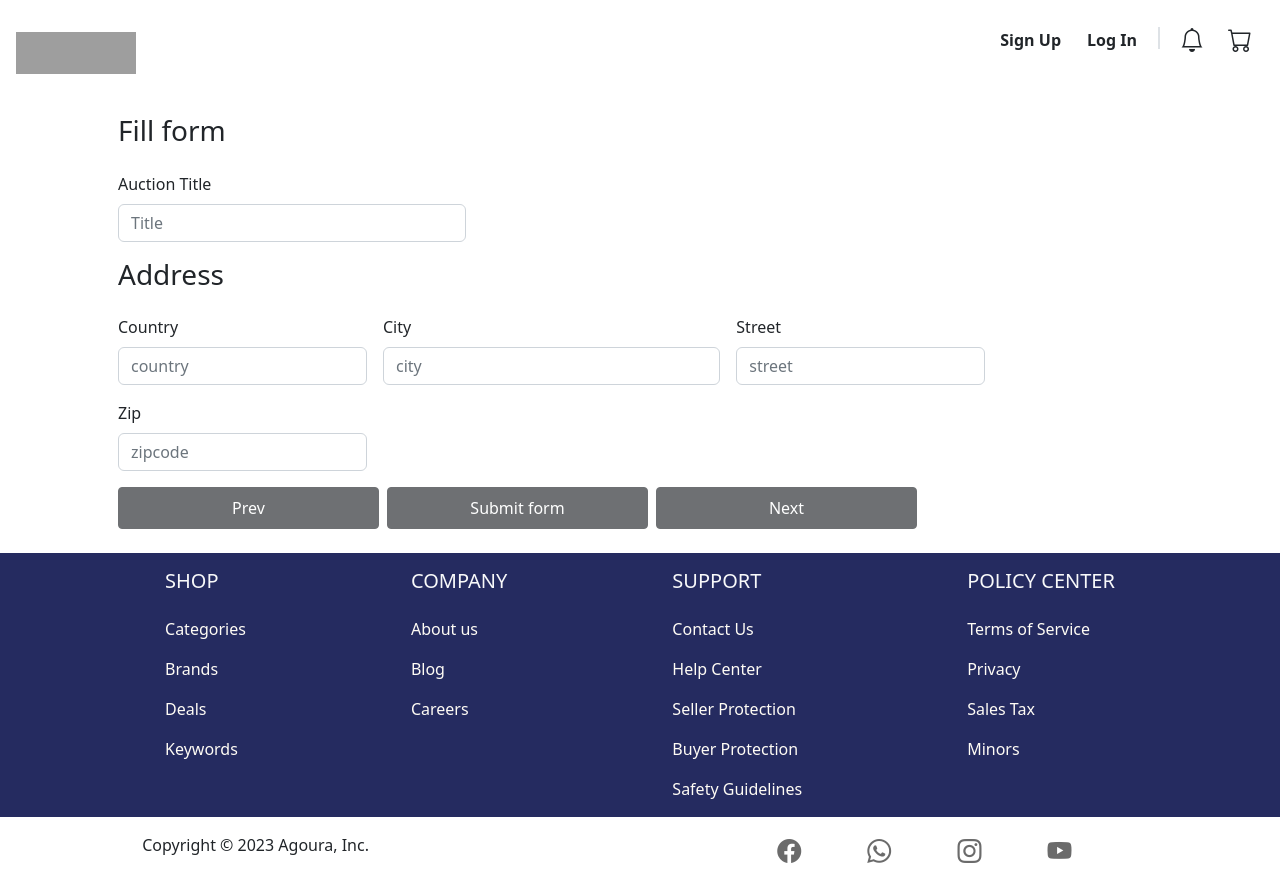
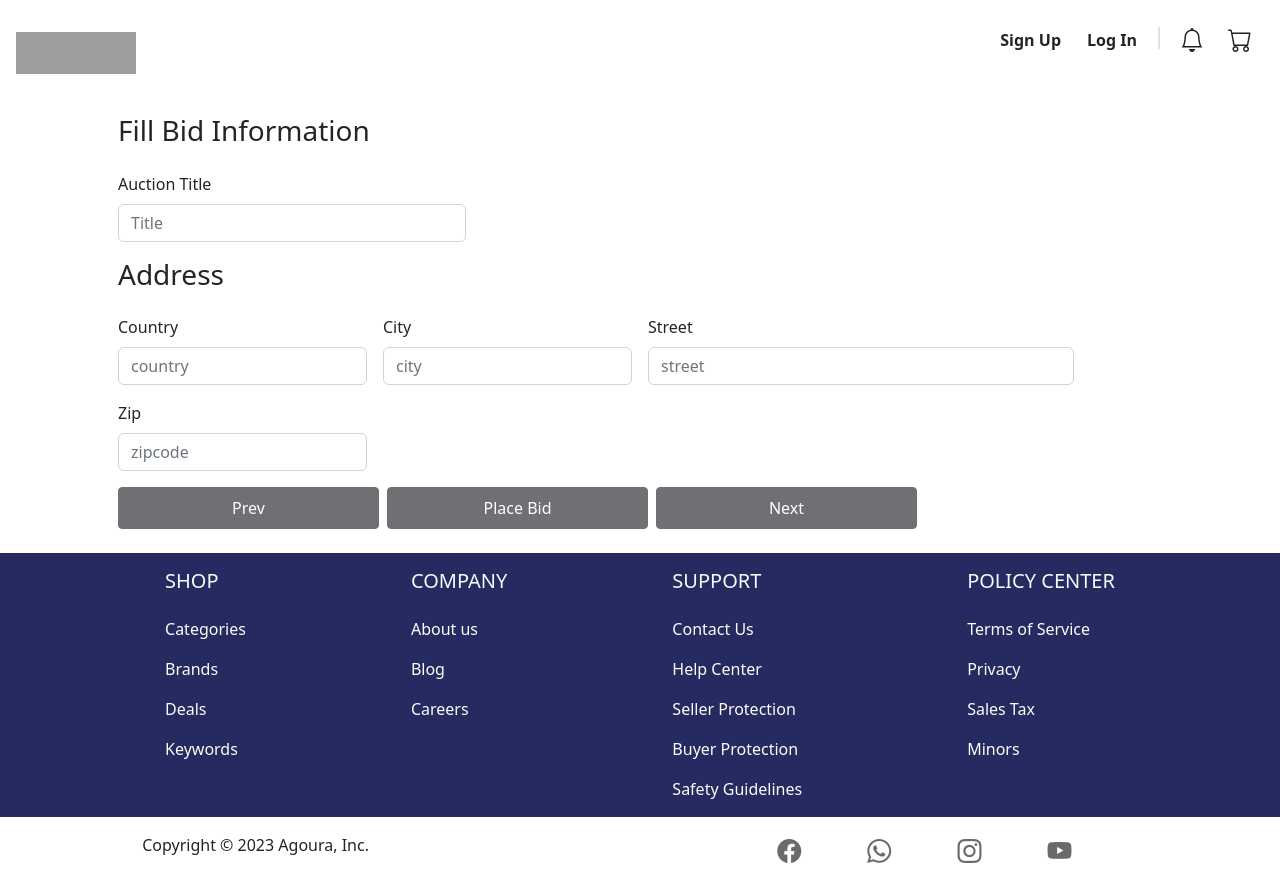
Before and after one commit to Mohamedyousef44/Agoura-Angular, an Angular app: page /place/create in a window 1280 px wide. Built offline with nearby package versions, Linux system fonts and the light colour scheme; grey boxes are pictures that could not be loaded.

Commit message:
finish create product validation

```diff
--- a/src/app/Components/create-product-form/create-product-form.component.html
+++ b/src/app/Components/create-product-form/create-product-form.component.html
@@ -1,6 +1,6 @@
 <div class="container px-5 my-4">
   <form class="row g-3" [formGroup]="validationForm" (ngSubmit)="send()">
-    <h3>Fill form</h3>
+    <h3>Fill Bid Information</h3>
 
     <ng-container *ngIf="step==1">
     <div class="col-md-12">
@@ -22,14 +22,14 @@
           Please provide a valid Country.
         </div>
       </div>
-      <div class="col-md-4">
+      <div class="col-md-3">
         <label for="validationServer03" class="form-label">City</label>
         <input type="text" formControlName="city" name="city" placeholder="city" class="form-control is-invalid"[ngClass]="{'is-valid':city!.dirty && city!.valid,'is-invalid':city!.dirty && !city!.valid}" id="validationServer03" aria-describedby="validationServer03Feedback" required>
         <div id="validationServer03Feedback" class="invalid-feedback" *ngIf="city!.dirty && !city!.valid">
           Please provide a valid city.
         </div>
       </div>
-      <div class="col-md-3">
+      <div class="col-md-5">
         <label for="validationServer04" class="form-label">Street</label>
         <input class="form-control is-invalid" formControlName="street" name="street" [ngClass]="{'is-valid':street!.dirty && street!.valid,'is-invalid':street!.dirty && !street!.valid}" placeholder="street" id="validationServer04" aria-describedby="validationServer04Feedback" required>
         <div id="validationServer04Feedback" class="invalid-feedback" *ngIf="street!.dirty && !street!.valid">
@@ -127,7 +127,7 @@
 
     <div class="col-12">
       <button class="btn btn-dark rounded-1 py-2 col-md-3 me-2" (click)="prev()" [disabled]="step==1">Prev</button>
-      <button class="btn btn-dark rounded-1 py-2 col-md-3 me-2" type="submit" [disabled]="(step==1 || !validationForm.valid)">Submit form</button>
+      <button class="btn btn-dark rounded-1 py-2 col-md-3 me-2" type="submit" [disabled]="(step==1 || !validationForm.valid)">Place Bid</button>
       <button class="btn btn-dark rounded-1 py-2 col-md-3 me-2" (click)="next()" [disabled]="step==2 || !firstPageValid">Next</button>
 
     </div>
```
